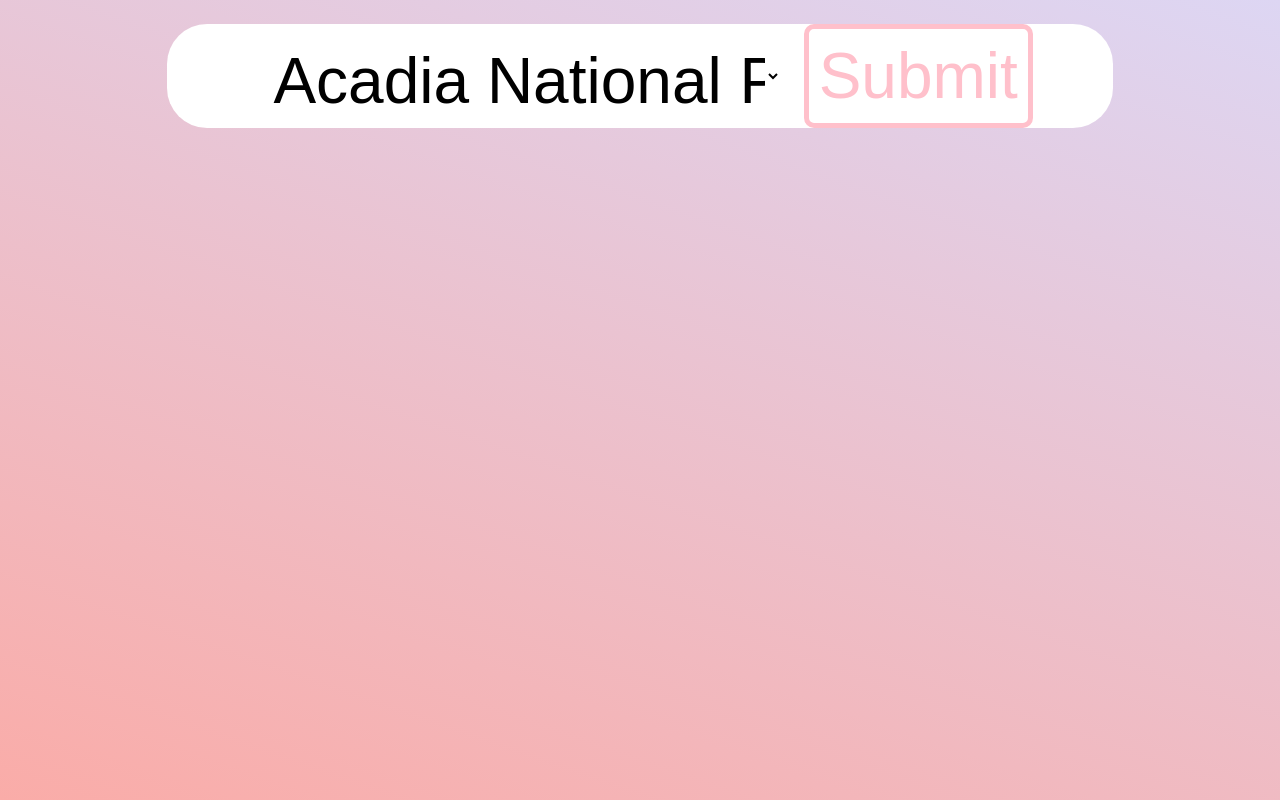
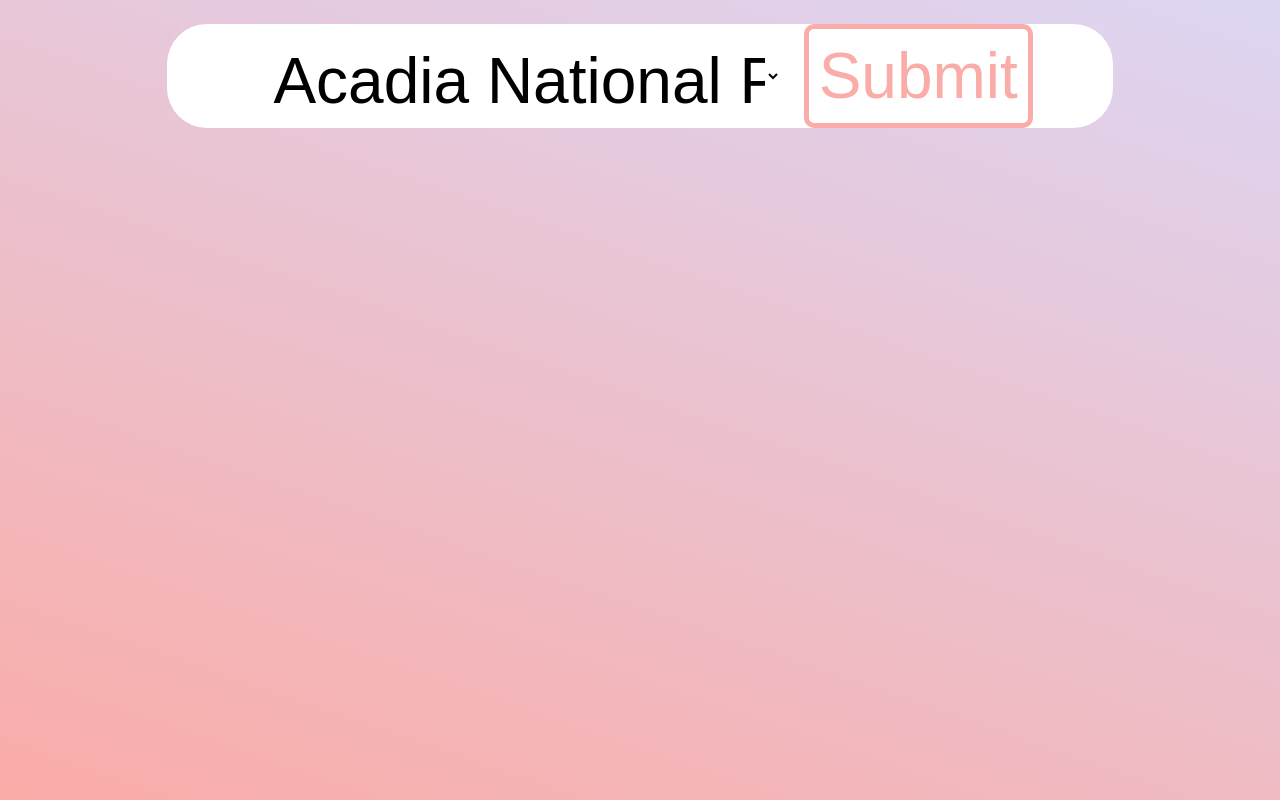
Before and after one commit to NathanDeans/Golf-web-app, a plain HTML site: page index.html in a window 1280 px wide. Drawn offline with Linux system fonts and the light colour scheme.

Commit message:
Change styling of button and design

```diff
--- a/index.html
+++ b/index.html
@@ -121,6 +121,8 @@
         <div id="email"></div>
     </div>
 
+    <div class="directions"></div>
+
 
 
 </div>
--- a/styles.css
+++ b/styles.css
@@ -45,9 +45,9 @@
      justify-content: flex-end;
      align-content: flex-end;
 
-     color: pink;
+     color: #FAACA8;
      padding: 10px;
-     border: pink 5px solid;
+     border: #FAACA8 5px solid;
      border-radius: 10px;
 }
 
```
